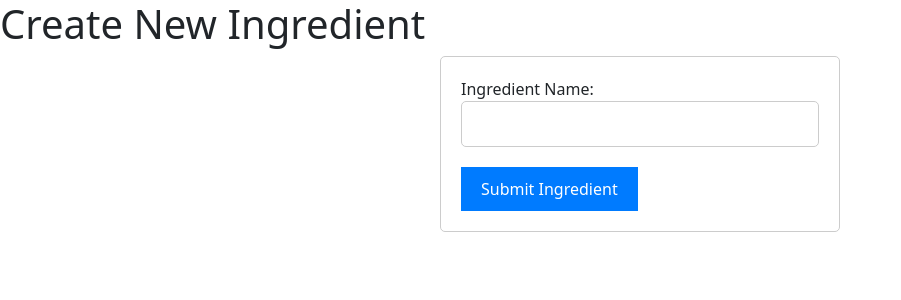
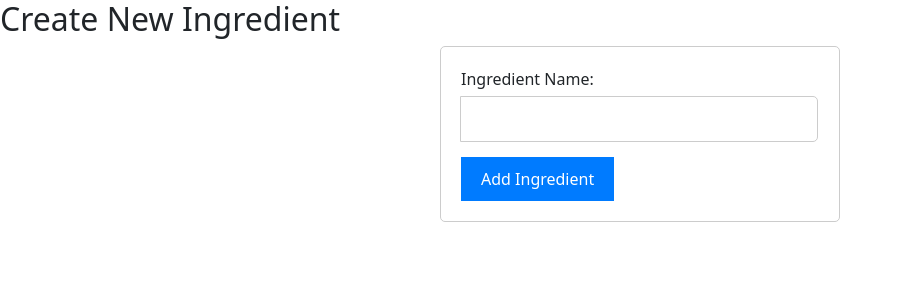
Before and after one commit to mtangradi3/Allergy_Recipe_Restriction, a React (Create React App) app in the folder client/: page /create-meal/create-ingredient in a window 1280 px wide. Shown: the top 300 px of the page, without its empty margins (0-901 px from the left). Built offline with nearby package versions, Linux system fonts and the light colour scheme.

Commit message:
Passed email through state, and created form

```diff
--- a/client/src/components/CreateIngredient.js
+++ b/client/src/components/CreateIngredient.js
@@ -1,44 +1,45 @@
 import React, { useState } from "react";
+import { useLocation } from "react-router-dom";
 import { createNewIngredient } from "../api/mealAPI";
 
-function CreateIngredient() {
-  // State hooks for handling form inputs, etc.
+const CreateIngredient = () => {
+  // State for the input field
   const [ingredientName, setIngredientName] = useState("");
-  // Add more states as necessary for handling other form fields
+  const location = useLocation();
+  const { email } = location.state || {};
 
-  // Function to handle form submission
-  const handleSubmit = (e) => {
-    e.preventDefault();
-    // Here you would handle the submission of the new ingredient
-    // This might involve sending a request to your backend API
-    console.log(`Submitting ingredient: ${ingredientName}`);
-    // Reset form or give feedback to user etc.
+  // Function to handle the form submission
+  const handleSubmit = async (event) => {
+    event.preventDefault(); // Prevent page reload
+
+    try {
+      const response = await createNewIngredient(ingredientName, email);
+      console.log("Ingredient created successfully:", response);
+      // Optionally: Display a success message to the user or redirect them to another page
+    } catch (error) {
+      console.error("Failed to create ingredient:", error.message);
+      // Optionally: Display an error message to the user
+    }
   };
-
-  // Function to handle changes to the ingredient name input
-  const handleIngredientNameChange = (e) => {
-    setIngredientName(e.target.value);
-  };
-
-  // Add more handlers as necessary for handling other form fields
 
   return (
     <div className="create-ingredient-container">
-      <h1>Create New Ingredient</h1>
+      <h2>Create New Ingredient</h2>
       <form onSubmit={handleSubmit}>
-        <label>
-          Ingredient Name:
+        <div className="input-group">
+          <label htmlFor="ingredient-name">Ingredient Name:</label>
           <input
             type="text"
+            id="ingredient-name"
             value={ingredientName}
-            onChange={handleIngredientNameChange}
+            onChange={(e) => setIngredientName(e.target.value)}
+            required
           />
-        </label>
-        {/* Add more form inputs as necessary */}
-        <button type="submit">Submit Ingredient</button>
+        </div>
+        <button type="submit">Add Ingredient</button>
       </form>
     </div>
   );
-}
+};
 
 export default CreateIngredient;
--- a/client/src/components/UserProfile-Buttons/CreateMeal.js
+++ b/client/src/components/UserProfile-Buttons/CreateMeal.js
@@ -130,7 +130,9 @@ function CreateMeal() {
         <button
           type="button"
           className="create-ingredient-button"
-          onClick={() => navigate("/create-meal/create-ingredient")}
+          onClick={() =>
+            navigate("/create-meal/create-ingredient", { state: { email } })
+          }
         >
           Create Ingredient
         </button>
```
